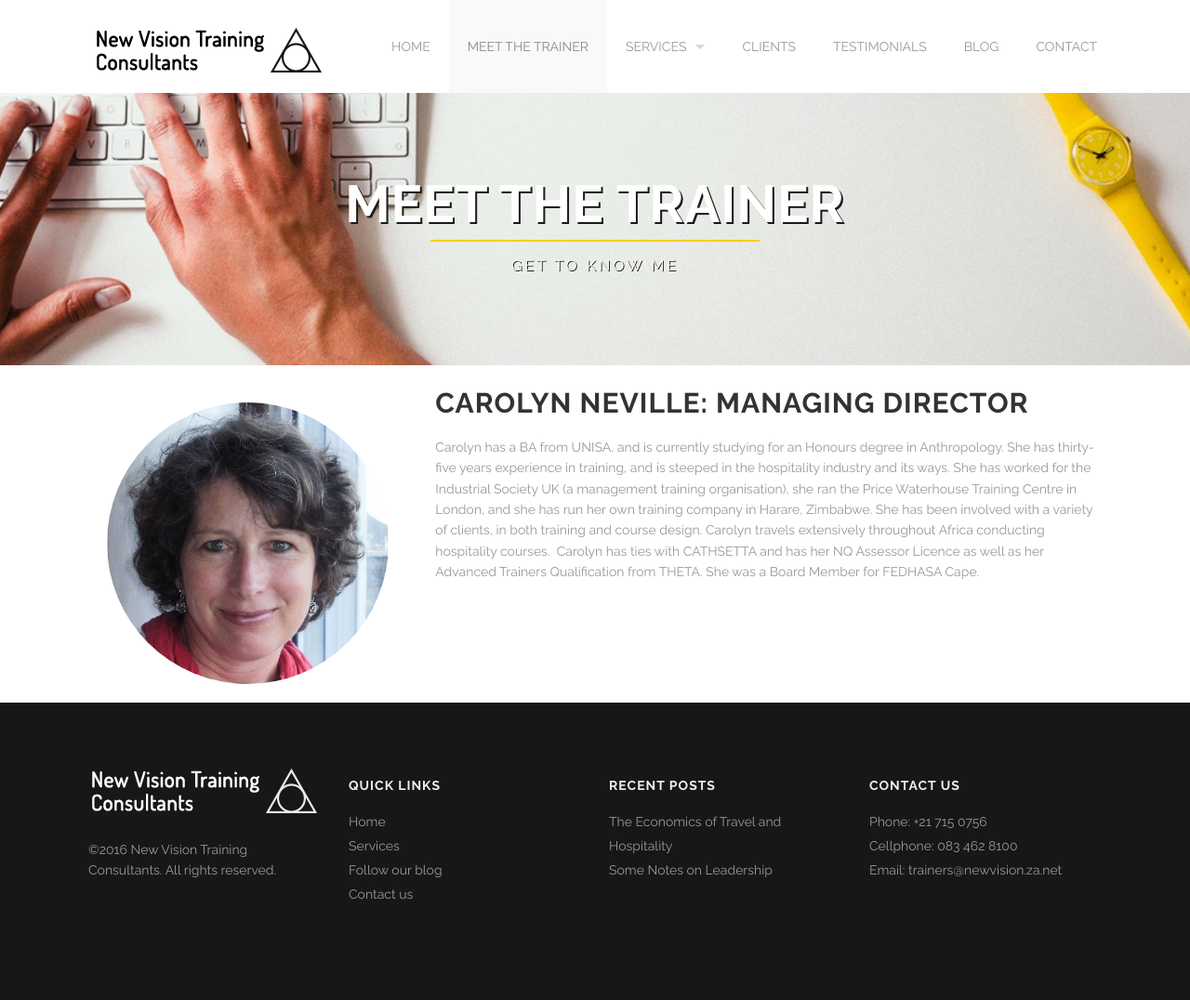
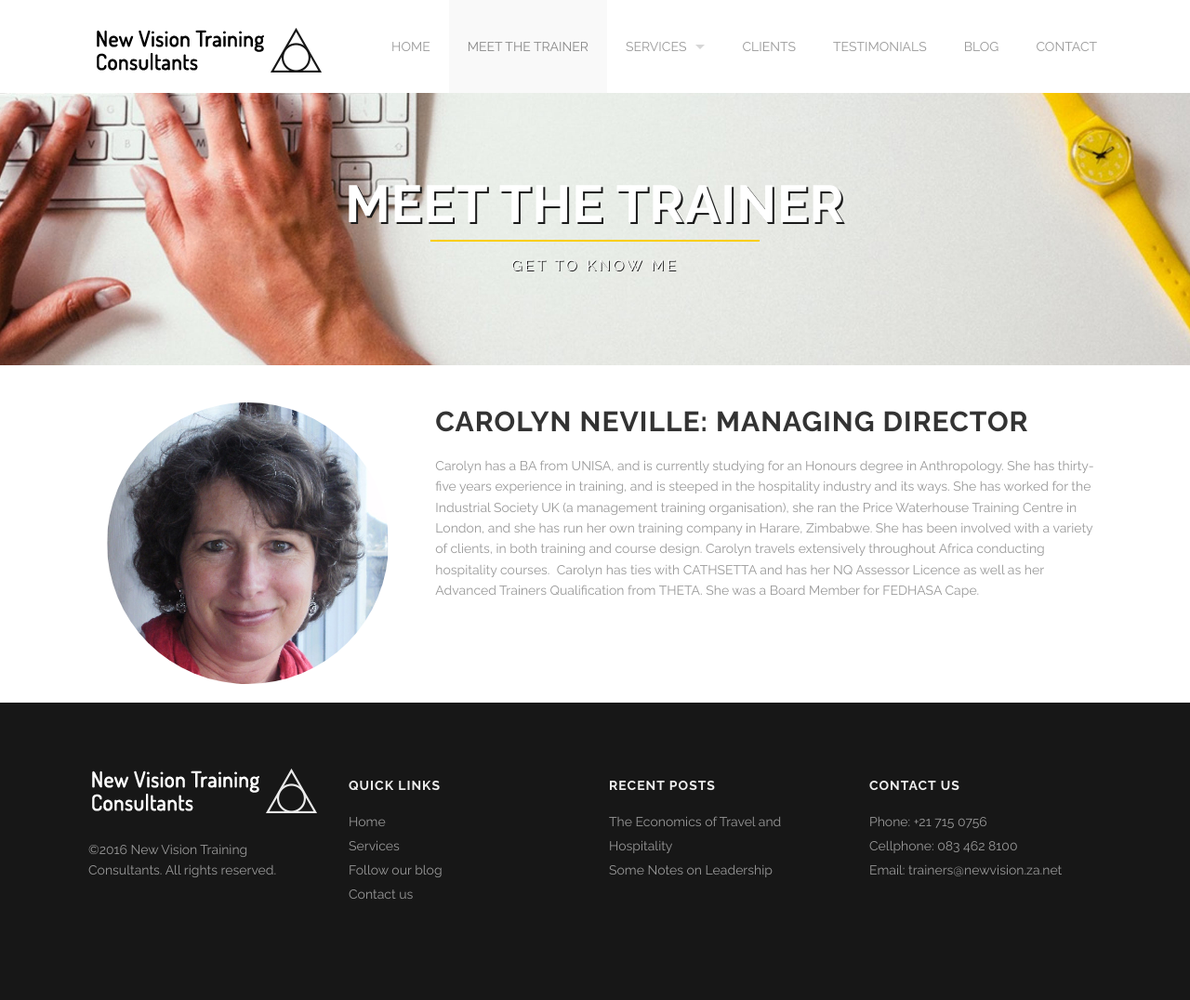
Before and after one commit to newvisionSA/newvisionSA.github.io, a Jekyll site: the page built from meet-the-trainer.html, in a window 1280 px wide. Shown: the whole page at 93% size. Built offline with Jekyll 4.4.1, drawn with Linux system fonts in a browser that asks for light colours.

Commit message:
Adding Spacing to name

```diff
--- a/meet-the-trainer.html
+++ b/meet-the-trainer.html
@@ -102,7 +102,7 @@ works:
    <img style="width: 100%; padding: 20px; border-radius: 50%;" src="images/carolyn.jpg"/>
   </div>
     <div class="large-8 columns">
-	<div class="spacing"></div>
+	 <div class='two spacing'></div>
       <h2>Carolyn Neville: Managing Director</h2>
       <p>
 Carolyn has a BA from UNISA, and is currently studying for an Honours degree in Anthropology. She has thirty-five years experience in training, and is steeped in the hospitality industry and its ways. She has worked for the Industrial Society UK (a management training organisation), she ran the Price Waterhouse Training Centre in London, and she has run her own training company in Harare, Zimbabwe. She has been involved with a variety of clients, in both training and course design. Carolyn travels extensively throughout Africa conducting hospitality courses.  Carolyn has ties with CATHSETTA and has her NQ Assessor Licence as well as her Advanced Trainers Qualification from THETA. She was a Board Member for FEDHASA Cape.
```
